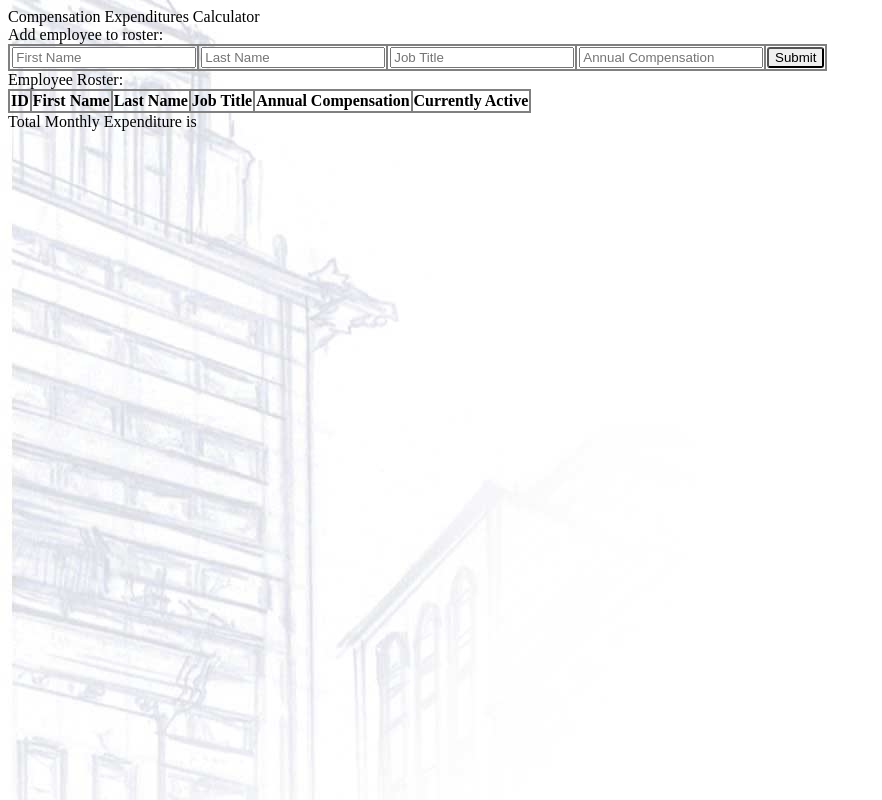
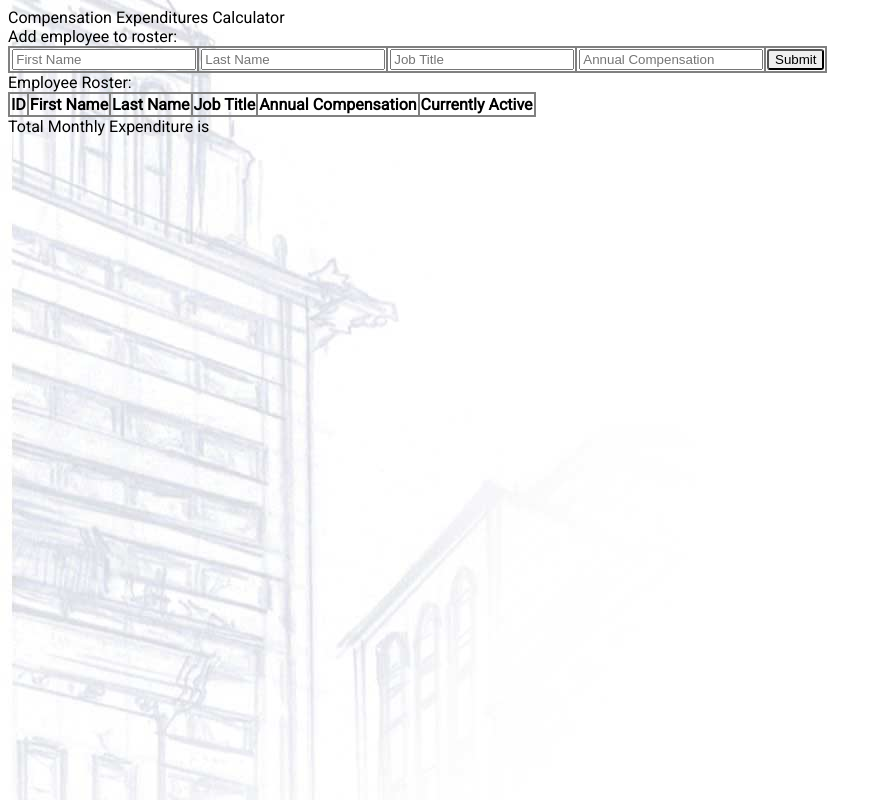
Before and after one commit to EricAustin/weekend-chal-week4, a website: page public/index.html in a window 1280 px wide. Shown: the whole page, without its empty margins (0-882 px from the left). Drawn offline with Linux system fonts and the light colour scheme; no server answers.

Commit message:
console logs removed added font

```diff
--- a/public/index.html
+++ b/public/index.html
@@ -5,6 +5,7 @@
     <script src='/vendors/angular.min.js'></script>
     <script src='/scripts/client.js'></script>
     <link rel='stylesheet' href='styles/style.css'>
+    <link href="https://fonts.googleapis.com/css?family=Roboto" rel="stylesheet">
 Compensation Expenditures Calculator
 <br>
 </head>
--- a/public/styles/style.css
+++ b/public/styles/style.css
@@ -1,6 +1,7 @@
 body {
     background-image: url("faded-bkg.jpg");
     background-repeat: no-repeat;
+    font-family: 'Roboto', sans-serif;
 }
 
 table, tr, th, td {
--- a/server/routes/switchactive.js
+++ b/server/routes/switchactive.js
@@ -4,8 +4,7 @@ var router = express.Router();
 var pool = require('../modules/pool');
 
 router.put('/:id', function(req,res){
-    console.log('req.params.id', req.params.id);
-
+    // console.log('req.params.id', req.params.id);
     pool.connect(function(err,db,done){
         if (err){
             console.log('error connecting to db', err);
@@ -20,9 +19,7 @@ router.put('/:id', function(req,res){
                 }
             });
         }
-
     });
-
 });
 
 module.exports = router;
--- a/server/routes/totaling.js
+++ b/server/routes/totaling.js
@@ -7,15 +7,14 @@ router.get('/', function (req, res) {
 
 	pool.connect(function (errorConnectingToDatabase, client, done) {
 		if (errorConnectingToDatabase) {
-
-			console.log('Error connecting to database', errorConnectingToDatabase);
+			// console.log('Error connecting to database', errorConnectingToDatabase);
 			res.sendStatus(500);
 		} else {
 
 			client.query('SELECT SUM(salary) FROM employees WHERE is_active=true;', function (errorMakingQuery, result) {
 				done();
 				if (errorMakingQuery) {
-					console.log('Error making database query', errorMakingQuery);
+					// console.log('Error making database query', errorMakingQuery);
 					res.sendStatus(500);
 				} else {
 					res.send(result.rows);
```
Also changed, not shown: server/routes/employees.js (+4 -4 lines).
